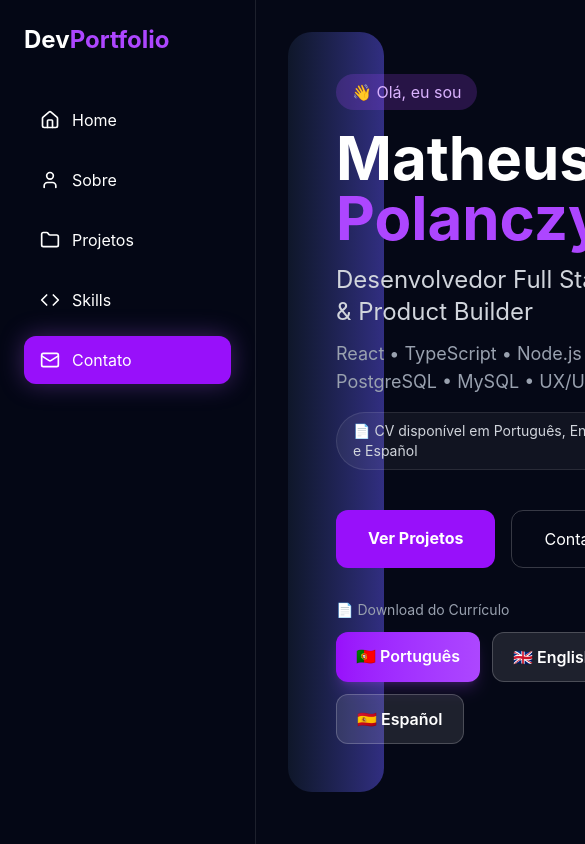
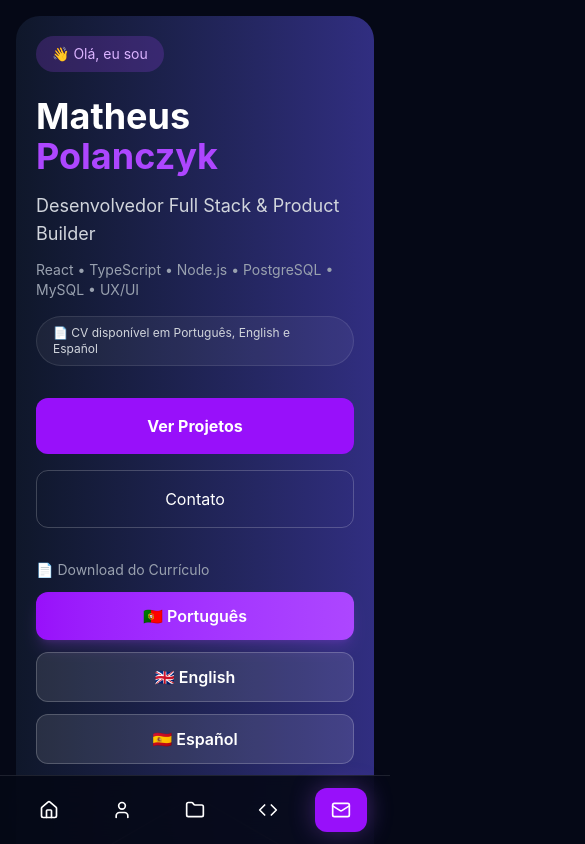
Before and after one commit to Theuus12/portfolio-dev, a React (Vite) app: page / in a window 390 px wide. Shown: the top 844 px of the page, 585 px wide, since content can reach past the window. Built offline with nearby package versions, Linux system fonts and the light colour scheme.

Commit message:
Melhorias de responsividade mobile

```diff
--- a/src/App.tsx
+++ b/src/App.tsx
@@ -12,43 +12,43 @@ function App() {
     <div className="min-h-screen bg-[#050816] text-white">
       <Sidebar />
 
-      <main className="ml-64 p-8">
+      <main className="lg:ml-64 p-4 sm:p-6 lg:p-8 pb-24 lg:pb-8 overflow-hidden">
         <section
             id="home"
-          className="rounded-3xl bg-gradient-to-r from-[#0f172a] to-[#312e81] p-12 flex items-center justify-between min-h-[420px]"
+            className="rounded-3xl bg-gradient-to-r from-[#0f172a] to-[#312e81] p-5 sm:p-8 lg:p-12 flex flex-col lg:flex-row items-center justify-between gap-8 min-h-[420px]"
           >
-          <div>
-            <span className="bg-purple-500/20 text-purple-300 px-4 py-2 rounded-full">
+            <div className="w-full max-w-3xl">
+              <span className="inline-block bg-purple-500/20 text-purple-300 px-4 py-2 rounded-full text-sm">
                 👋 Olá, eu sou
               </span>
 
-            <h2 className="text-6xl font-bold mt-6">
+              <h2 className="text-4xl sm:text-5xl lg:text-6xl font-bold mt-6 break-words">
                 Matheus <span className="text-purple-500">Polanczyk</span>
               </h2>
 
-            <p className="text-2xl text-gray-300 mt-4">
+              <p className="text-lg sm:text-xl lg:text-2xl text-gray-300 mt-4">
                 Desenvolvedor Full Stack & Product Builder
               </p>
 
-            <p className="text-lg text-gray-400 mt-3">
+              <p className="text-sm sm:text-base lg:text-lg text-gray-400 mt-3">
                 React • TypeScript • Node.js • PostgreSQL • MySQL • UX/UI
               </p>
 
-            <div className="mt-4 inline-flex items-center gap-2 px-4 py-2 rounded-full bg-white/5 border border-white/10 text-sm text-gray-300">
+              <div className="mt-4 inline-flex max-w-full items-center gap-2 px-4 py-2 rounded-full bg-white/5 border border-white/10 text-xs sm:text-sm text-gray-300">
                 📄 CV disponível em Português, English e Español
               </div>
 
-            <div className="flex gap-4 mt-10">
+              <div className="flex flex-col sm:flex-row gap-4 mt-8 sm:mt-10">
                 <a
                   href="#projects"
-                className="bg-purple-600 px-8 py-4 rounded-xl font-bold hover:bg-purple-700"
+                  className="text-center bg-purple-600 px-8 py-4 rounded-xl font-bold hover:bg-purple-700"
                 >
                   Ver Projetos
                 </a>
 
                 <a
                   href="#contact"
-                className="border border-white/20 px-8 py-4 rounded-xl hover:bg-white/10"
+                  className="text-center border border-white/20 px-8 py-4 rounded-xl hover:bg-white/10"
                 >
                   Contato
                 </a>
@@ -59,11 +59,11 @@ function App() {
                   📄 Download do Currículo
                 </p>
 
-              <div className="flex gap-3 flex-wrap">
+                <div className="flex flex-col sm:flex-row gap-3 flex-wrap">
                   <a
                     href="/cv-pt.pdf"
                     download
-                  className="bg-gradient-to-r from-purple-600 to-purple-500 px-5 py-3 rounded-xl font-semibold hover:scale-105 transition-all duration-300 shadow-lg shadow-purple-500/20"
+                    className="text-center bg-gradient-to-r from-purple-600 to-purple-500 px-5 py-3 rounded-xl font-semibold hover:scale-105 transition-all duration-300 shadow-lg shadow-purple-500/20"
                   >
                     🇵🇹 Português
                   </a>
@@ -71,7 +71,7 @@ function App() {
                   <a
                     href="/cv-en.pdf"
                     download
-                  className="bg-white/10 border border-white/20 px-5 py-3 rounded-xl font-semibold hover:bg-white/20 hover:scale-105 transition-all duration-300"
+                    className="text-center bg-white/10 border border-white/20 px-5 py-3 rounded-xl font-semibold hover:bg-white/20 hover:scale-105 transition-all duration-300"
                   >
                     🇬🇧 English
                   </a>
@@ -79,7 +79,7 @@ function App() {
                   <a
                     href="/cv-es.pdf"
                     download
-                  className="bg-white/10 border border-white/20 px-5 py-3 rounded-xl font-semibold hover:bg-white/20 hover:scale-105 transition-all duration-300"
+                    className="text-center bg-white/10 border border-white/20 px-5 py-3 rounded-xl font-semibold hover:bg-white/20 hover:scale-105 transition-all duration-300"
                   >
                     🇪🇸 Español
                   </a>
@@ -87,35 +87,57 @@ function App() {
               </div>
             </div>
 
-          <img src={hero} alt="Developer" className="w-[420px]" />
+            <img
+              src={hero}
+              alt="Developer"
+              className="w-56 sm:w-72 lg:w-[420px] max-w-full"
+            />
           </section>
 
         <About />
 
-        <div className="grid grid-cols-4 gap-6 mt-8">
-          <div className="bg-white/5 rounded-2xl p-6 border border-white/10 hover:border-purple-500 hover:shadow-[0_0_25px_rgba(168,85,247,0.25)] hover:-translate-y-1 transition-all duration-300">
-            <h3 className="text-4xl mb-3">🚀</h3>
-            <p className="font-bold text-lg text-white">Origens Tale</p>
-            <p className="text-gray-400">Projeto Ativo</p>
+          <div className="grid grid-cols-2 xl:grid-cols-4 gap-3 sm:gap-6 mt-8">
+
+            <div className="bg-white/5 rounded-xl p-3 sm:p-6 border border-white/10 hover:border-purple-500 hover:shadow-[0_0_25px_rgba(168,85,247,0.25)] hover:-translate-y-1 transition-all duration-300">
+              <h3 className="text-2xl sm:text-4xl mb-2 sm:mb-3">🚀</h3>
+              <p className="font-bold text-sm sm:text-lg text-white">
+                Origens Tale
+              </p>
+              <p className="text-gray-400 text-xs sm:text-base">
+                Projeto Ativo
+              </p>
             </div>
 
-          <div className="bg-white/5 rounded-2xl p-6 border border-white/10 hover:border-blue-500 hover:shadow-[0_0_25px_rgba(59,130,246,0.25)] hover:-translate-y-1 transition-all duration-300">
-            <h3 className="text-4xl mb-3">💻</h3>
-            <p className="font-bold text-lg text-white">Full Stack</p>
-            <p className="text-gray-400">React & Node.js</p>
+            <div className="bg-white/5 rounded-xl p-3 sm:p-6 border border-white/10 hover:border-blue-500 hover:shadow-[0_0_25px_rgba(59,130,246,0.25)] hover:-translate-y-1 transition-all duration-300">
+              <h3 className="text-2xl sm:text-4xl mb-2 sm:mb-3">💻</h3>
+              <p className="font-bold text-sm sm:text-lg text-white">
+                Full Stack
+              </p>
+              <p className="text-gray-400 text-xs sm:text-base">
+                React & Node.js
+              </p>
             </div>
 
-          <div className="bg-white/5 rounded-2xl p-6 border border-white/10 hover:border-green-500 hover:shadow-[0_0_25px_rgba(34,197,94,0.25)] hover:-translate-y-1 transition-all duration-300">
-            <h3 className="text-4xl mb-3">🗄️</h3>
-            <p className="font-bold text-lg text-white">SQL</p>
-            <p className="text-gray-400">PostgreSQL & MySQL</p>
+            <div className="bg-white/5 rounded-xl p-3 sm:p-6 border border-white/10 hover:border-green-500 hover:shadow-[0_0_25px_rgba(34,197,94,0.25)] hover:-translate-y-1 transition-all duration-300">
+              <h3 className="text-2xl sm:text-4xl mb-2 sm:mb-3">🗄️</h3>
+              <p className="font-bold text-sm sm:text-lg text-white">
+                SQL
+              </p>
+              <p className="text-gray-400 text-xs sm:text-base">
+                PostgreSQL & MySQL
+              </p>
             </div>
 
-          <div className="bg-white/5 rounded-2xl p-6 border border-white/10 hover:border-yellow-500 hover:shadow-[0_0_25px_rgba(234,179,8,0.25)] hover:-translate-y-1 transition-all duration-300">
-            <h3 className="text-4xl mb-3">📄</h3>
-            <p className="font-bold text-lg text-white">3 CVs</p>
-            <p className="text-gray-400">PT • EN • ES</p>
+            <div className="bg-white/5 rounded-xl p-3 sm:p-6 border border-white/10 hover:border-yellow-500 hover:shadow-[0_0_25px_rgba(234,179,8,0.25)] hover:-translate-y-1 transition-all duration-300">
+              <h3 className="text-2xl sm:text-4xl mb-2 sm:mb-3">📄</h3>
+              <p className="font-bold text-sm sm:text-lg text-white">
+                3 CVs
+              </p>
+              <p className="text-gray-400 text-xs sm:text-base">
+                PT • EN • ES
+              </p>
             </div>
+
           </div>
 
         <Projects />
--- a/src/components/Contact.tsx
+++ b/src/components/Contact.tsx
@@ -73,7 +73,7 @@ export default function Contact() {
         Contato
       </h2>
 
-      <div className="grid md:grid-cols-2 gap-6">
+      <div className="grid grid-cols-1 md:grid-cols-2 gap-6">
         {contacts.map((contact) => {
           const Icon = contact.icon
           const style = colors[contact.color as keyof typeof colors]
@@ -121,7 +121,7 @@ export default function Contact() {
                     {contact.title}
                   </h3>
 
-                  <p className="text-gray-400 mt-1">
+                  <p className="text-gray-400 mt-1 break-all text-sm sm:text-base">
                     {contact.value}
                   </p>
                 </div>
--- a/src/components/Experience.tsx
+++ b/src/components/Experience.tsx
@@ -35,7 +35,7 @@ export default function Experience() {
             key={exp.title}
             className="bg-white/5 border border-white/10 rounded-2xl p-6"
           >
-            <div className="flex justify-between items-center mb-3">
+            <div className="flex flex-col sm:flex-row sm:justify-between sm:items-center gap-2 mb-3">
               <h3 className="text-xl font-bold">
                 {exp.title}
               </h3>
--- a/src/components/Sidebar.tsx
+++ b/src/components/Sidebar.tsx
@@ -44,12 +44,12 @@ export default function Sidebar() {
   }, [])
 
   return (
-    <aside className="fixed left-0 top-0 h-screen w-64 bg-[#050816]/90 backdrop-blur-xl border-r border-white/10 p-6">
-      <h1 className="text-2xl font-bold mb-10">
-        Dev<span className="text-purple-500">Portfolio</span>
-      </h1>
+  <aside className="fixed left-0 bottom-0 lg:top-0 lg:h-screen w-full lg:w-64 bg-[#050816]/90 backdrop-blur-xl border-t lg:border-t-0 lg:border-r border-white/10 p-3 lg:p-6 z-50">
+    <h1 className="hidden lg:block text-2xl font-bold mb-10">
+      Dev<span className="text-purple-500">Portfolio</span>
+    </h1>
 
-      <nav className="space-y-3">
+    <nav className="flex lg:block justify-around lg:space-y-3">
         {menu.map((item) => {
           const Icon = item.icon
           const isActive = activeSection === item.id
@@ -68,7 +68,10 @@ export default function Sidebar() {
               `}
             >
               <Icon size={20} />
-              {item.name}
+
+              <span className="hidden sm:inline lg:inline">
+                 {item.name}
+              </span>
             </a>
           )
         })}
--- a/src/components/Skills.tsx
+++ b/src/components/Skills.tsx
@@ -16,7 +16,7 @@ export default function Skills() {
         Minhas Skills
       </h2>
 
-      <div className="grid grid-cols-2 gap-6">
+      <div className="grid grid-cols-1 md:grid-cols-2 gap-6">
         {skills.map((skill) => (
           <div
             key={skill.name}
```
Also changed, not shown: src/components/Projects.tsx (+11 -8 lines), 1 other file (tests, documents, lock files or other folders). Lines whose indentation alone changed are shown as unchanged.
